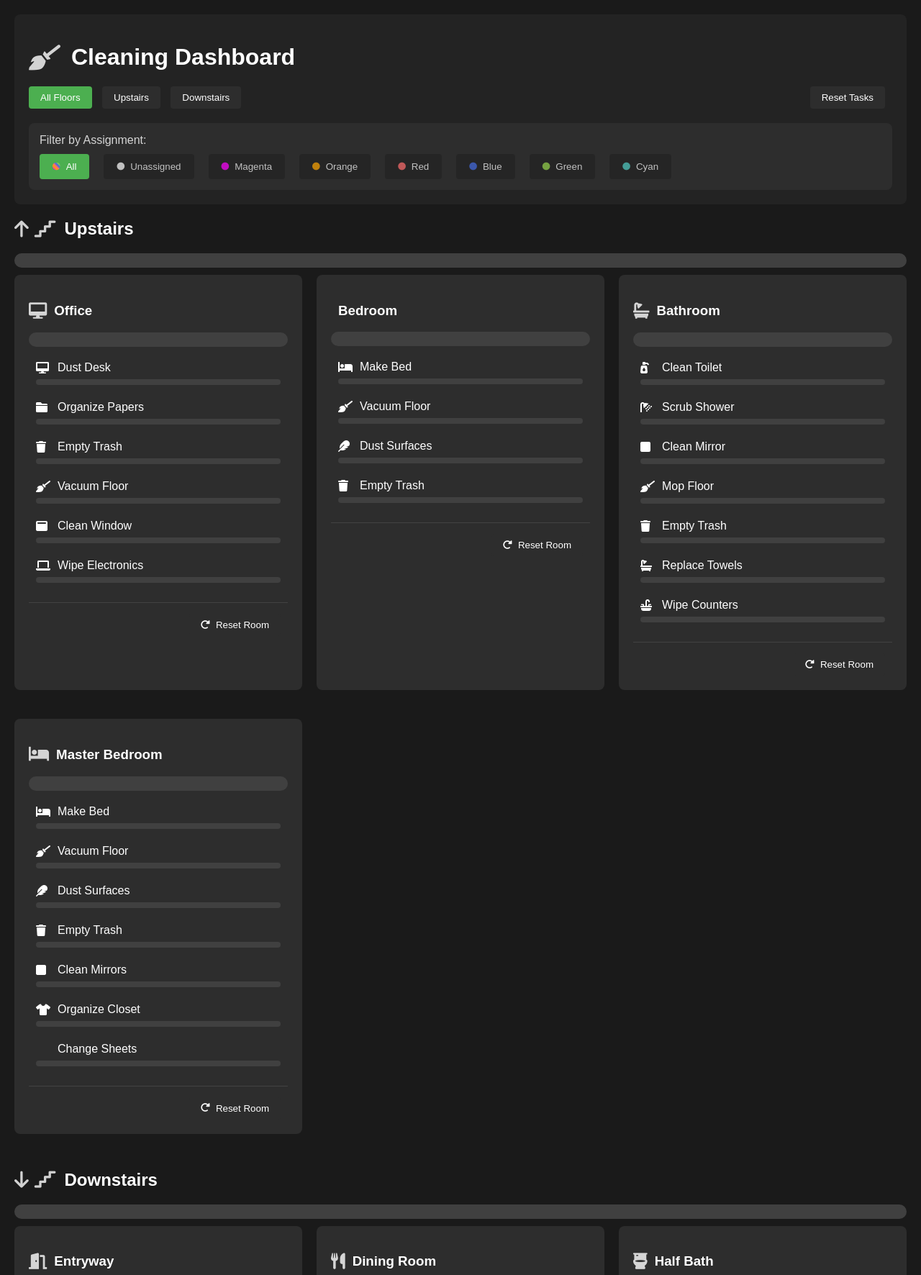
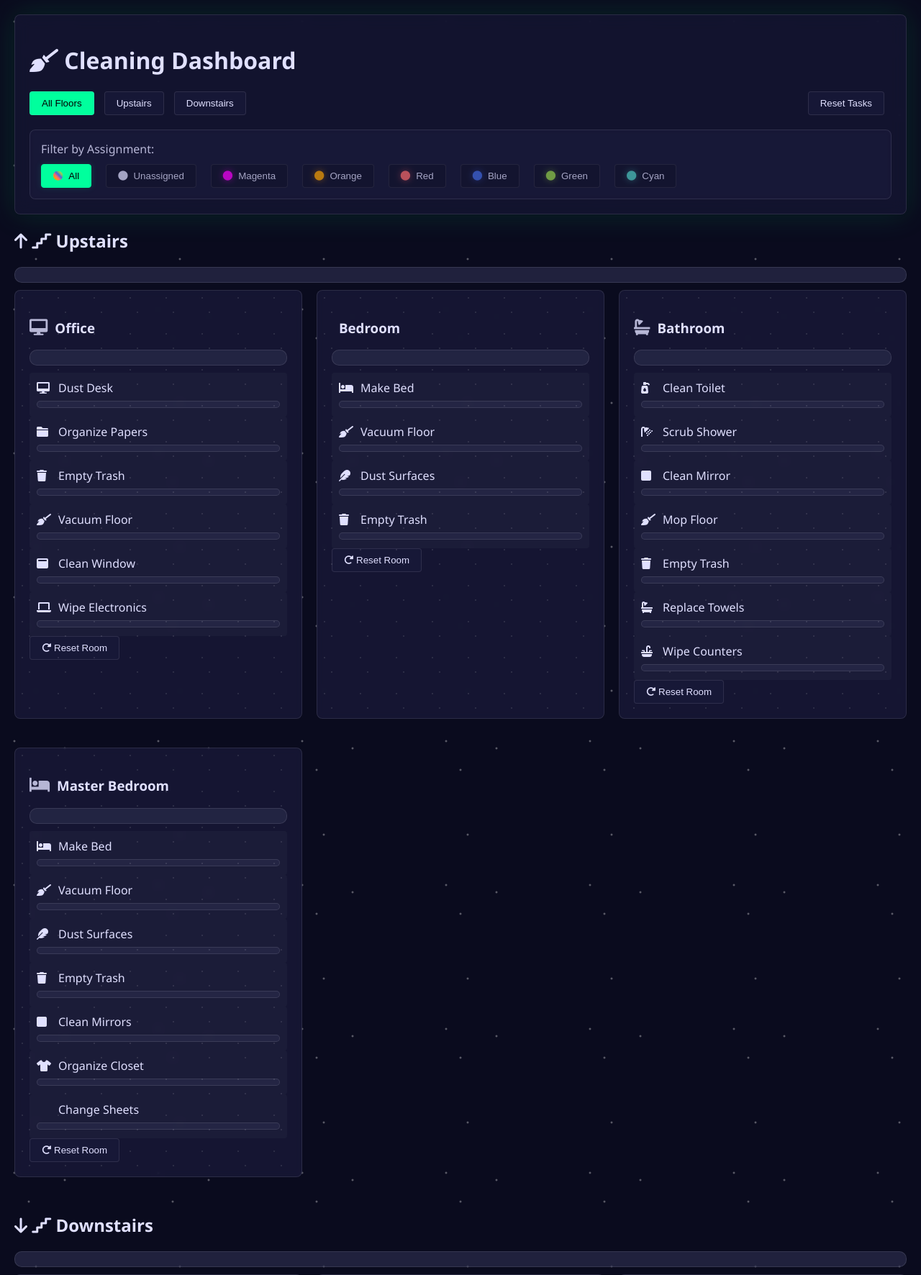
Before and after one commit to ericbjones/clean-invaders, a Flask app: page / in a window 1280 px wide. Shown: the top 1772 px of the page at 72% size. Run offline with Flask 3, Linux system fonts and the light colour scheme; data comes from the database, SQL or seed files in the repository; both versions use the stored data as it was after the commit.

Commit message:
added space theme

```diff
--- a/static/dashboard.js
+++ b/static/dashboard.js
@@ -30,6 +30,13 @@ let customLabels = JSON.parse(localStorage.getItem('customLabels')) || {};
 
 // Add to the top with other constants
 let dashboardTitle = localStorage.getItem('dashboardTitle') || 'Cleaning Dashboard';
+
+// Add at the top with other constants
+const SOUNDS = {
+    progress: new Audio('/static/sounds/zap.mp3'),
+    complete: new Audio('/static/sounds/success.mp3'),
+    roomComplete: new Audio('/static/sounds/huge-success.mp3')
+};
 
 function saveFilters() {
     localStorage.setItem('activeFilters', JSON.stringify(Array.from(activeFilters)));
@@ -326,6 +333,36 @@ function showTitleContextMenu(e, titleElement) {
     input.focus();
 }
 
+// Add sound playing functions
+function playProgressSound() {
+    SOUNDS.progress.currentTime = 0;  // Reset sound to start
+    SOUNDS.progress.play().catch(e => console.log('Sound play failed:', e));
+}
+
+function playCompleteSound() {
+    SOUNDS.complete.currentTime = 0;
+    SOUNDS.complete.play().catch(e => console.log('Sound play failed:', e));
+}
+
+// Add new function to check room completion
+function isRoomComplete(floor, room) {
+    const tasks = document.querySelectorAll(`.task[data-floor="${floor}"][data-room="${room}"]`);
+    for (const task of tasks) {
+        const progressBar = task.querySelector('.progress');
+        const progress = parseInt(progressBar.style.width) || 0;
+        if (progress !== 100) {
+            return false;
+        }
+    }
+    return true;
+}
+
+// Add new function to play room completion sound
+function playRoomCompleteSound() {
+    SOUNDS.roomComplete.currentTime = 0;
+    SOUNDS.roomComplete.play().catch(e => console.log('Sound play failed:', e));
+}
+
 document.addEventListener('DOMContentLoaded', () => {
     // First load the progress to ensure all tasks are properly initialized
     loadProgress().then(() => {
@@ -342,8 +379,10 @@ document.addEventListener('DOMContentLoaded', () => {
             const room = task.dataset.room;
             const taskName = task.dataset.task;
 
-            const currentAssignmentText = taskIcon.getAttribute('data-assignment');
-            const currentAssignment = assignmentMap[currentAssignmentText] || 0;
+            // Get current assignment from the class name instead of data attribute
+            const currentClass = Array.from(taskIcon.classList)
+                .find(className => className.startsWith('assigned-'));
+            const currentAssignment = currentClass ? parseInt(currentClass.split('-')[1]) : 0;
             const newAssignment = (currentAssignment + 1) % 7;
 
             updateAssignment(floor, room, taskName, newAssignment)
@@ -354,8 +393,9 @@ document.addEventListener('DOMContentLoaded', () => {
                     return response.json();
                 })
                 .then(data => {
-                    // Update the icon's class and data attribute
+                    // Remove old assignment class
                     taskIcon.classList.remove(`assigned-${currentAssignment}`);
+                    // Add new assignment class
                     taskIcon.classList.add(`assigned-${newAssignment}`);
 
                     // Update the tooltip text with custom label if it exists
@@ -369,14 +409,12 @@ document.addEventListener('DOMContentLoaded', () => {
 
         // Existing task click handler for progress
         task.addEventListener('click', (e) => {
-            if (e.target.closest('.task-header i')) return;  // Don't handle progress if icon was clicked
+            if (e.target.closest('.task-header i')) return;
             e.preventDefault();
             const floor = task.dataset.floor;
             const room = task.dataset.room;
             const taskName = task.dataset.task;
             const progressBar = document.getElementById(`${floor}-${room}-${taskName}-progress`);
-
-            console.log('Task clicked:', { floor, room, taskName });  // Debug logging
 
             if (!progressBar) {
                 console.error('Progress bar not found:', `${floor}-${room}-${taskName}-progress`);
@@ -386,17 +424,41 @@ document.addEventListener('DOMContentLoaded', () => {
             const currentProgress = parseInt(progressBar.style.width) || 0;
             const newProgress = (currentProgress + 25) % 125;
 
-            console.log('Updating progress:', { currentProgress, newProgress });  // Debug logging
+            // Play appropriate sound(s)
+            if (newProgress === 100) {
+                // Add shake animation to task
+                task.classList.add('task-complete-shake');
+                // Remove animation class after it's done
+                setTimeout(() => task.classList.remove('task-complete-shake'), 600);
+
+                // Play task completion sounds
+                playProgressSound();
+                setTimeout(() => {
+                    playCompleteSound();
+                    // Check if room is complete after a short delay
+                    setTimeout(() => {
+                        if (isRoomComplete(floor, room)) {
+                            playRoomCompleteSound();
+                            // Add shake animation to room card
+                            const roomCard = task.closest('.room-card');
+                            if (roomCard) {
+                                roomCard.classList.add('room-complete-shake');
+                                // Remove animation class after it's done
+                                setTimeout(() => roomCard.classList.remove('room-complete-shake'), 800);
+                            }
+                        }
+                    }, 300);
+                }, 200);
+            } else if (newProgress !== 0) {
+                playProgressSound();
+            }
 
             updateProgress(floor, room, taskName, newProgress)
                 .then(response => {
-                    if (!response.ok) {
-                        throw new Error('Network response was not ok');
-                    }
+                    if (!response.ok) throw new Error('Network response was not ok');
                     return response.json();
                 })
                 .then(data => {
-                    console.log('Update successful:', data);  // Debug logging
                     loadProgress();
                 })
                 .catch(error => {
--- a/static/style.css
+++ b/static/style.css
@@ -1,17 +1,27 @@
 :root {
-    --bg-color: #1a1a1a;
-    --card-bg: #2d2d2d;
-    --text-color: #ffffff;
-    --accent-color: #4CAF50;
-    --progress-bg: #404040;
-    --header-bg: #232323;
+    --bg-color: #0a0b1e;
+    --card-bg: rgba(26, 27, 59, 0.7);
+    --text-color: #e0e0ff;
+    --accent-color: #00ff9d;
+    --progress-bg: rgba(42, 43, 75, 0.7);
+    --header-bg: rgba(21, 22, 50, 0.8);
+    --glow-color: rgba(0, 255, 157, 0.15);
+    --star-color: rgba(255, 255, 255, 0.5);
+    --nebula-color: rgba(0, 255, 157, 0.05);
 }
 
 body {
     margin: 0;
     padding: 0;
-    font-family: 'Arial', sans-serif;
+    font-family: 'Segoe UI', sans-serif;
     background-color: var(--bg-color);
+    background-image:
+        radial-gradient(2px 2px at 20px 30px, var(--star-color), rgba(0,0,0,0)),
+        radial-gradient(2px 2px at 40px 70px, var(--star-color), rgba(0,0,0,0)),
+        radial-gradient(2px 2px at 50px 160px, var(--star-color), rgba(0,0,0,0)),
+        radial-gradient(2px 2px at 90px 40px, var(--star-color), rgba(0,0,0,0));
+    background-repeat: repeat;
+    background-size: 200px 200px;
     color: var(--text-color);
 }
 
@@ -20,10 +30,14 @@ body {
 }
 
 header {
-    background-color: var(--header-bg);
+    background: var(--header-bg);
+    backdrop-filter: blur(10px);
     padding: 20px;
     margin-bottom: 20px;
     border-radius: 8px;
+    border: 1px solid rgba(255, 255, 255, 0.1);
+    box-shadow: 0 0 20px rgba(0, 0, 0, 0.3),
+                0 0 40px var(--glow-color);
 }
 
 .view-controls {
@@ -33,15 +47,23 @@ header {
 button {
     background-color: var(--card-bg);
     color: var(--text-color);
-    border: none;
+    border: 1px solid rgba(255, 255, 255, 0.1);
     padding: 8px 16px;
     border-radius: 4px;
     cursor: pointer;
     margin-right: 10px;
+    transition: all 0.3s ease;
+}
+
+button:hover {
+    background-color: rgba(255, 255, 255, 0.1);
+    border-color: var(--accent-color);
+    box-shadow: 0 0 10px var(--glow-color);
 }
 
 button.active {
     background-color: var(--accent-color);
+    color: #000;
 }
 
 .floor {
@@ -49,10 +71,30 @@ button.active {
 }
 
 .room-card {
-    background-color: var(--card-bg);
+    background: var(--card-bg);
+    backdrop-filter: blur(5px);
     padding: 20px;
     border-radius: 8px;
     margin-bottom: 20px;
+    border: 1px solid rgba(255, 255, 255, 0.1);
+    position: relative;
+    overflow: hidden;
+}
+
+.room-card::before {
+    content: '';
+    position: absolute;
+    top: 0;
+    left: 0;
+    right: 0;
+    bottom: 0;
+    background-image:
+        radial-gradient(1px 1px at 10px 10px, var(--star-color), rgba(0,0,0,0)),
+        radial-gradient(1px 1px at 20px 30px, var(--star-color), rgba(0,0,0,0));
+    background-size: 50px 50px;
+    opacity: 0.3;
+    pointer-events: none;
+    animation: twinkle 4s ease-in-out infinite;
 }
 
 .rooms {
@@ -67,13 +109,17 @@ button.active {
     border-radius: 10px;
     overflow: hidden;
     margin: 10px 0;
+    border: 1px solid rgba(255, 255, 255, 0.1);
 }
 
 .progress {
-    background-color: var(--accent-color);
+    background: linear-gradient(90deg,
+        var(--accent-color) 0%,
+        #00ffcc 100%);
     height: 100%;
     width: 0%;
     transition: width 0.3s ease;
+    box-shadow: 0 0 10px var(--accent-color);
 }
 
 .task {
@@ -81,6 +127,14 @@ button.active {
     flex-direction: column;
     padding: 10px;
     cursor: pointer;
+    background: rgba(255, 255, 255, 0.03);
+    border-radius: 4px;
+    transition: all 0.2s ease;
+}
+
+.task:hover {
+    background: rgba(255, 255, 255, 0.05);
+    box-shadow: 0 0 15px var(--glow-color);
 }
 
 .task-header {
@@ -99,11 +153,6 @@ button.active {
     margin: 2px 0;
 }
 
-.task:hover {
-    background-color: rgba(255, 255, 255, 0.1);
-    border-radius: 4px;
-}
-
 .room-header {
     text-decoration: none;
     color: var(--text-color);
@@ -112,6 +161,17 @@ button.active {
 
 .room-header:hover h3 {
     color: var(--accent-color);
+}
+
+.room-header h3 {
+    display: flex;
+    align-items: center;
+    gap: 10px;
+}
+
+.room-header h3 i {
+    font-size: 1.2em;
+    opacity: 0.8;
 }
 
 .back-button {
@@ -124,13 +184,15 @@ button.active {
     display: inline-flex;
     align-items: center;
     padding: 8px 16px;
-    background-color: var(--card-bg);
+    background: var(--card-bg);
     border-radius: 4px;
-    transition: background-color 0.3s;
+    transition: all 0.3s ease;
+    border: 1px solid rgba(255, 255, 255, 0.1);
 }
 
 .btn-back:hover {
     background-color: var(--accent-color);
+    color: #000;
 }
 
 .btn-back i {
@@ -152,7 +214,8 @@ button.active {
 }
 
 .room-view .task.large {
-    background-color: var(--card-bg);
+    background: var(--card-bg);
+    backdrop-filter: blur(5px);
     border-radius: 8px;
     padding: 25px;
     margin: 0;
@@ -160,159 +223,23 @@ button.active {
     display: flex;
     flex-direction: column;
     justify-content: space-between;
-    transition: transform 0.2s, box-shadow 0.2s;
+    border: 1px solid rgba(255, 255, 255, 0.1);
+    transition: all 0.3s ease;
 }
 
 .room-view .task.large:hover {
     transform: translateY(-2px);
-    box-shadow: 0 4px 8px rgba(0, 0, 0, 0.2);
-    background-color: var(--card-bg);
-}
-
-.room-view .task.large .task-header {
-    margin-bottom: 0;
-    padding-bottom: 0;
-}
-
-.room-view .task.large i {
-    font-size: 2em;
-    margin-right: 15px;
-    width: auto;
-}
-
-.room-view .task.large span {
-    font-size: 1.2em;
-}
-
-.room-view .task.large .progress-bar {
-    height: 12px;
-    margin-top: 15px;
-}
-
-.room-view h1 {
-    margin: 20px 0;
-}
-
-.btn-reset {
-    background-color: var(--card-bg);
-    color: var(--text-color);
-    border: none;
-    padding: 8px 16px;
-    border-radius: 4px;
-    cursor: pointer;
-    display: inline-flex;
-    align-items: center;
-    transition: background-color 0.3s;
-}
-
-.btn-reset:hover {
-    background-color: #d32f2f;  /* Red color for reset action */
-}
-
-.btn-reset i {
-    margin-right: 8px;
-}
-
-.room-footer {
-    display: flex;
-    justify-content: flex-end;
-    margin-top: 15px;
-    padding-top: 15px;
-    border-top: 1px solid rgba(255, 255, 255, 0.1);
-}
-
-/* For the room view header */
-.room-view header {
-    display: flex;
-    flex-wrap: wrap;
-    align-items: center;
-    gap: 20px;
-}
-
-.room-view header .btn-reset {
-    margin-left: auto;  /* Push reset button to the right */
-}
-
-.room-header h3 {
-    display: flex;
-    align-items: center;
-    gap: 10px;
-}
-
-.room-header h3 i {
-    font-size: 1.2em;
-    opacity: 0.8;
-}
-
-.room-view h1 {
-    display: flex;
-    align-items: center;
-    gap: 15px;
-}
-
-.room-view h1 i {
-    font-size: 1.2em;
-    opacity: 0.8;
-}
-
-.floor h2 {
-    display: flex;
-    align-items: center;
-    gap: 8px;
-}
-
-.floor h2 i {
-    font-size: 1.1em;
-    opacity: 0.8;
-}
-
-/* Add a bit more space between the icons and the text */
-.floor h2 i:last-of-type {
-    margin-right: 4px;
-}
-
-header h1 {
-    display: flex;
-    align-items: center;
-    gap: 15px;
-}
-
-header h1 i {
-    font-size: 1.1em;
-    opacity: 0.8;
-}
-
-/* Assignment colors */
-.task-header i.assigned-0 { color: var(--text-color); }  /* Default white */
-.task-header i.assigned-1 { color: #FF00FF; }   /* Magenta */
-.task-header i.assigned-2 { color: #FFA500; }   /* Orange */
-.task-header i.assigned-3 { color: #FF6B6B; }   /* Red */
-.task-header i.assigned-4 { color: #4169E1; }   /* Blue */
-.task-header i.assigned-5 { color: #95D44A; }   /* Green */
-.task-header i.assigned-6 { color: #4ECDC4; }   /* Cyan */
-
-.task-header i {
-    cursor: pointer;
-    transition: color 0.3s ease;
-}
-
-/* Add a tooltip showing assignment */
-.task-header i:hover::after {
-    content: attr(data-assignment);
-    position: absolute;
-    background: var(--card-bg);
-    padding: 4px 8px;
-    border-radius: 4px;
-    font-size: 12px;
-    margin-left: 25px;
-    white-space: nowrap;
+    box-shadow: 0 4px 8px rgba(0, 0, 0, 0.2),
+                0 0 20px var(--glow-color);
 }
 
 .assignment-filters {
+    background: var(--card-bg);
+    backdrop-filter: blur(5px);
     margin-top: 20px;
     padding: 15px;
-    background-color: var(--card-bg);
     border-radius: 8px;
+    border: 1px solid rgba(255, 255, 255, 0.1);
 }
 
 .filter-label {
@@ -332,8 +259,9 @@ header h1 i {
     align-items: center;
     gap: 8px;
     padding: 8px 16px;
-    background-color: var(--header-bg);
-    border: 2px solid transparent;
+    background: rgba(0, 0, 0, 0.2);
+    border: 1px solid rgba(255, 255, 255, 0.1);
+    border-radius: 4px;
     opacity: 0.7;
     transition: all 0.3s ease;
 }
@@ -345,97 +273,43 @@ header h1 i {
 .color-filter.active {
     opacity: 1;
     border-color: var(--accent-color);
+    box-shadow: 0 0 10px var(--glow-color);
 }
 
-.color-filter i {
-    font-size: 0.8em;
-}
-
-/* Make tasks hideable */
-.task {
-    transition: opacity 0.3s ease, transform 0.3s ease;
-}
-
-.task.hidden {
-    display: none;
-    opacity: 0;
-    transform: scale(0.95);
-}
-
-/* Update the task hiding rules */
-.task.hidden,
-.room-view .task.large.hidden {
-    display: none;
-    opacity: 0;
-    transform: scale(0.95);
-}
-
-/* Add these styles for the context menu and label editor */
 .context-menu {
     position: fixed;
     background: var(--card-bg);
+    backdrop-filter: blur(10px);
     border-radius: 4px;
     padding: 10px;
-    box-shadow: 0 2px 5px rgba(0, 0, 0, 0.2);
+    box-shadow: 0 5px 15px rgba(0, 0, 0, 0.3);
     z-index: 1000;
     display: none;
+    border: 1px solid rgba(255, 255, 255, 0.1);
 }
 
 .context-menu.active {
     display: block;
 }
 
-.label-editor {
-    display: flex;
-    flex-direction: column;
-    gap: 10px;
-}
-
 .label-editor input {
-    background: var(--header-bg);
-    border: 1px solid var(--accent-color);
+    background: rgba(0, 0, 0, 0.2);
+    border: 1px solid rgba(255, 255, 255, 0.1);
     color: var(--text-color);
     padding: 5px 8px;
     border-radius: 4px;
 }
 
-.label-editor-buttons {
-    display: flex;
-    gap: 8px;
+.label-editor input:focus {
+    border-color: var(--accent-color);
+    box-shadow: 0 0 10px var(--glow-color);
+    outline: none;
 }
 
-.label-editor-buttons button {
-    margin: 0;
-    padding: 4px 8px;
-    font-size: 0.9em;
-}
-
-.label-editor-buttons .apply {
-    background-color: var(--accent-color);
-}
-
-.label-editor-buttons .reset {
-    background-color: #d32f2f;
-}
-
-/* Color filter circle icons */
-.color-filter i.fa-circle {
-    opacity: 1;  /* Override the default opacity */
-}
-
-.color-filter i.assigned-0 { color: var(--text-color); }  /* White */
-.color-filter i.assigned-1 { color: #FF00FF; }   /* Magenta */
-.color-filter i.assigned-2 { color: #FFA500; }   /* Orange */
-.color-filter i.assigned-3 { color: #FF6B6B; }   /* Red */
-.color-filter i.assigned-4 { color: #4169E1; }   /* Blue */
-.color-filter i.assigned-5 { color: #95D44A; }   /* Green */
-.color-filter i.assigned-6 { color: #4ECDC4; }   /* Cyan */
-
-/* Make the "All" filter circle show a gradient of all colors */
-.color-filter[data-assignment="all"] i.fa-circle {
-    background: linear-gradient(45deg, #FFF, #FF00FF, #FFA500, #FF6B6B, #4169E1, #95D44A, #4ECDC4);
-    -webkit-background-clip: text;
-    color: transparent;
+@keyframes twinkle {
+    0% { opacity: 0.3; }
+    50% { opacity: 0.8; }
+    100% { opacity: 0.3; }
 }
 
 .dashboard-title {
@@ -448,3 +322,73 @@ header h1 i {
     text-decoration-thickness: 2px;
     text-underline-offset: 4px;
 }
+
+/* Assignment colors with glow effects */
+.task-header i.assigned-0 { color: var(--text-color); }
+.task-header i.assigned-1 { color: #FF00FF; text-shadow: 0 0 10px rgba(255, 0, 255, 0.5); }
+.task-header i.assigned-2 { color: #FFA500; text-shadow: 0 0 10px rgba(255, 165, 0, 0.5); }
+.task-header i.assigned-3 { color: #FF6B6B; text-shadow: 0 0 10px rgba(255, 107, 107, 0.5); }
+.task-header i.assigned-4 { color: #4169E1; text-shadow: 0 0 10px rgba(65, 105, 225, 0.5); }
+.task-header i.assigned-5 { color: #95D44A; text-shadow: 0 0 10px rgba(149, 212, 74, 0.5); }
+.task-header i.assigned-6 { color: #4ECDC4; text-shadow: 0 0 10px rgba(78, 205, 196, 0.5); }
+
+.task-header i {
+    cursor: pointer;
+    transition: all 0.3s ease;
+}
+
+.task-header i:hover::after {
+    content: attr(data-assignment);
+    position: absolute;
+    background: var(--card-bg);
+    padding: 4px 8px;
+    border-radius: 4px;
+    font-size: 12px;
+    margin-left: 25px;
+    white-space: nowrap;
+    border: 1px solid rgba(255, 255, 255, 0.1);
+    backdrop-filter: blur(5px);
+}
+
+/* Add these styles for the filter icons */
+.color-filter i.assigned-0 { color: var(--text-color); }
+.color-filter i.assigned-1 { color: #FF00FF; text-shadow: 0 0 10px rgba(255, 0, 255, 0.5); }
+.color-filter i.assigned-2 { color: #FFA500; text-shadow: 0 0 10px rgba(255, 165, 0, 0.5); }
+.color-filter i.assigned-3 { color: #FF6B6B; text-shadow: 0 0 10px rgba(255, 107, 107, 0.5); }
+.color-filter i.assigned-4 { color: #4169E1; text-shadow: 0 0 10px rgba(65, 105, 225, 0.5); }
+.color-filter i.assigned-5 { color: #95D44A; text-shadow: 0 0 10px rgba(149, 212, 74, 0.5); }
+.color-filter i.assigned-6 { color: #4ECDC4; text-shadow: 0 0 10px rgba(78, 205, 196, 0.5); }
+
+/* Style for the "All" filter icon */
+.color-filter[data-assignment="all"] i {
+    background: linear-gradient(45deg,
+        #FF00FF, #FFA500, #FF6B6B,
+        #4169E1, #95D44A, #4ECDC4);
+    -webkit-background-clip: text;
+    color: transparent;
+    text-shadow: none;
+}
+
+/* Add these animations */
+@keyframes task-complete-shake {
+    0%, 100% { transform: translateX(0); }
+    25% { transform: translateX(-2px) rotate(-1deg); }
+    75% { transform: translateX(2px) rotate(1deg); }
+}
+
+@keyframes room-complete-shake {
+    0%, 100% { transform: translateX(0); }
+    20% { transform: translateX(-4px) rotate(-0.5deg); }
+    40% { transform: translateX(4px) rotate(0.5deg); }
+    60% { transform: translateX(-4px) rotate(-0.5deg); }
+    80% { transform: translateX(4px) rotate(0.5deg); }
+}
+
+/* Add these classes */
+.task-complete-shake {
+    animation: task-complete-shake 0.2s ease-in-out 3;
+}
+
+.room-complete-shake {
+    animation: room-complete-shake 0.8s ease-in-out;
+}
```
Also changed, not shown: dashboard.py (+6 -1 lines), cleaning.db, 6 other files.
